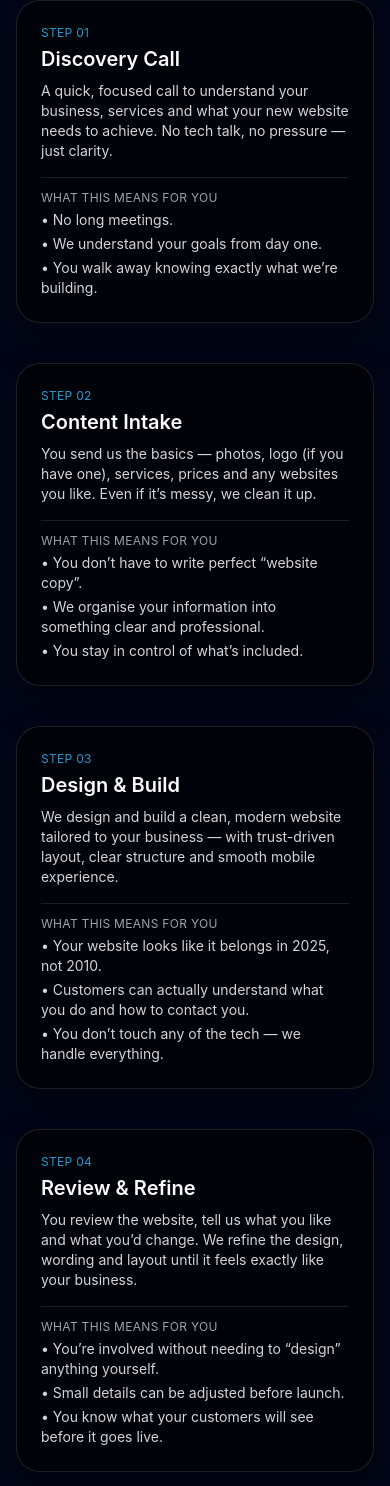
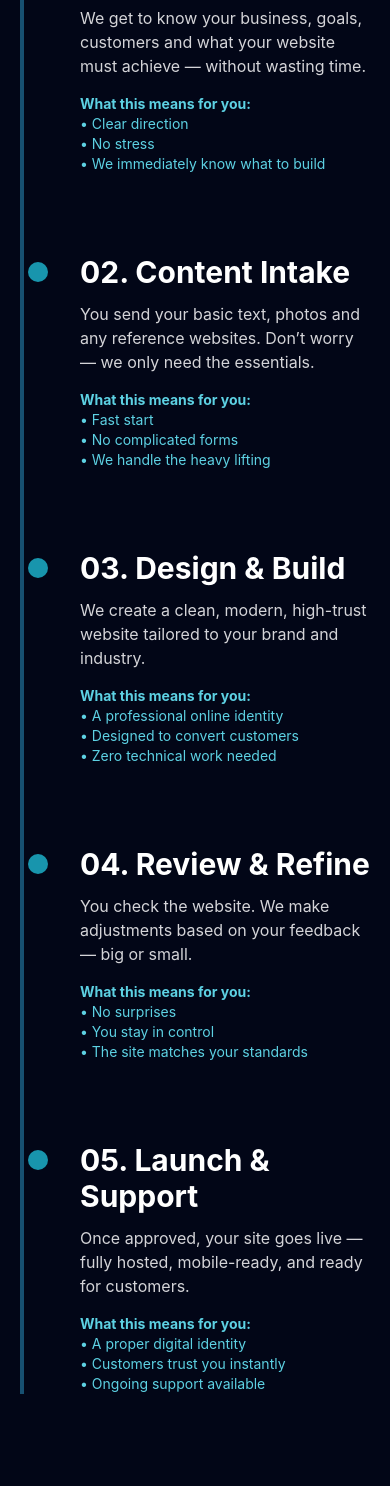
Before and after one commit to SABRDIGITAL/Sabr-Digital-Wilts, a plain HTML site: page process.html in a window 390 px wide. Shown: the part 514-2000 px from the top of the page. Drawn offline with nearby package versions, Linux system fonts and the light colour scheme.

Commit message:
Update process.html

```diff
--- a/process.html
+++ b/process.html
@@ -1,235 +1,170 @@
 <!DOCTYPE html>
 <html lang="en">
 <head>
-  <meta charset="UTF-8" />
+<meta charset="UTF-8">
 <title>SABR DIGITAL — The Process</title>
-  <meta name="viewport" content="width=device-width, initial-scale=1" />
+<meta name="viewport" content="width=device-width, initial-scale=1">
+
 <script src="https://cdn.tailwindcss.com"></script>
-  <script>
-    tailwind.config = {
-      theme: {
-        extend: {
-          fontFamily: { sans: ["Inter","system-ui","sans-serif"] },
-          colors: { sabrBlue:"#38bdf8" },
-          boxShadow: { soft:"0 18px 40px rgba(0,0,0,.32)" },
-        }
-      }
-    };
-  </script>
-  <script defer src="https://cdn.jsdelivr.net/npm/gsap@3.12.5/dist/gsap.min.js"></script>
-  <script defer src="https://cdn.jsdelivr.net/npm/gsap@3.12.5/dist/ScrollTrigger.min.js"></script>
+<script src="https://cdn.jsdelivr.net/npm/gsap@3.12.5/dist/gsap.min.js"></script>
+<script src="https://cdn.jsdelivr.net/npm/gsap@3.12.5/dist/ScrollTrigger.min.js"></script>
+
 <style>
-    body { background:#020617; }
-    .glass { backdrop-filter: blur(16px) saturate(160%); background: rgba(15,23,42,0.9); }
+  body { background:#020617; color:white; font-family:Inter, sans-serif; }
+  .glass { backdrop-filter: blur(16px) saturate(160%); background: rgba(15,23,42,0.85); }
+  .timeline-line { width: 4px; background: rgba(56,189,248,0.4); }
 </style>
 </head>
-<body class="font-sans text-zinc-50">
+
+<body>
+
+<!-- NAV -->
 <header class="fixed top-0 inset-x-0 z-40">
   <div class="max-w-7xl mx-auto px-4 pt-4">
-      <nav class="glass rounded-2xl shadow-soft border border-sabrBlue/30 flex items-center justify-between px-4 py-3">
+    <nav class="glass rounded-2xl shadow-xl border border-cyan-400/30 flex items-center justify-between px-4 py-3">
       <a href="index.html" class="flex items-center gap-3">
-          <div class="h-9 w-9 rounded-xl bg-sabrBlue/10 border border-sabrBlue/60 flex items-center justify-center overflow-hidden">
-            <img src="sabr-logo.png" alt="SABR DIGITAL logo" class="h-8 w-8 object-contain">
+        <div class="h-9 w-9 rounded-xl bg-cyan-400/10 border border-cyan-400/40 flex items-center justify-center overflow-hidden">
+          <img src="sabr-logo.png" class="h-8 w-8 object-contain">
         </div>
         <span class="font-semibold tracking-tight text-lg">SABR DIGITAL</span>
       </a>
-        <div class="hidden md:flex items-center gap-6 text-sm text-zinc-200">
-          <a href="work.html" class="hover:text-sabrBlue transition">Our Work</a>
-          <a href="process.html" class="text-sabrBlue">The Process</a>
-          <a href="talk-to-us.html" class="hover:text-sabrBlue transition">Talk To Us</a>
+
+      <div class="hidden md:flex items-center gap-6 text-sm">
+        <a href="work.html" class="hover:text-cyan-400">Our Work</a>
+        <a href="process.html" class="hover:text-cyan-400">The Process</a>
+        <a href="talk-to-us.html" class="hover:text-cyan-400">Talk To Us</a>
       </div>
     </nav>
   </div>
 </header>
 
-  <main class="pt-32 md:pt-40 pb-20">
-    <section class="max-w-7xl mx-auto px-4">
-      <p class="text-xs uppercase tracking-[0.25em] text-sabrBlue/70 mb-3">How we work</p>
-      <h1 class="text-3xl md:text-4xl font-extrabold mb-3">A simple, done-for-you process.</h1>
-      <p class="text-zinc-400 max-w-2xl text-sm md:text-base">
-        No long meetings, no complicated tools. We take you from “no website” or “outdated website” to a clean, modern, live site — with a clear process you always understand.
+<!-- HERO -->
+<section class="pt-40 pb-20 max-w-5xl mx-auto px-4">
+  <h1 class="text-5xl font-extrabold mb-4">The Process</h1>
+  <p class="text-zinc-400 max-w-xl">
+    A simple, guided journey — built to make things easy, clear and stress-free from start to finish.
+  </p>
+</section>
+
+<!-- BUBBLE NAV -->
+<div class="flex items-center gap-4 justify-center mb-20">
+  <div class="flex gap-4">
+    <div class="stepBubble w-4 h-4 rounded-full bg-zinc-700"></div>
+    <div class="stepBubble w-4 h-4 rounded-full bg-zinc-700"></div>
+    <div class="stepBubble w-4 h-4 rounded-full bg-zinc-700"></div>
+    <div class="stepBubble w-4 h-4 rounded-full bg-zinc-700"></div>
+    <div class="stepBubble w-4 h-4 rounded-full bg-zinc-700"></div>
+  </div>
+</div>
+
+<!-- TIMELINE -->
+<div class="max-w-5xl mx-auto px-4 relative mb-32">
+
+  <!-- vertical line -->
+  <div class="absolute left-5 top-0 bottom-0 timeline-line"></div>
+
+  <!-- STEP 1 -->
+  <div class="relative pl-16 mb-20">
+    <div class="absolute left-3 top-2 h-5 w-5 rounded-full bg-cyan-400/70"></div>
+    <h2 class="text-3xl font-bold">01. Discovery Call</h2>
+    <p class="text-zinc-300 mt-3 max-w-lg">
+      We get to know your business, goals, customers and what your website must achieve — without wasting time.
     </p>
 
-      <!-- Step navigation bubbles -->
-      <div class="mt-8 flex flex-wrap gap-3 text-xs">
-        <button class="step-bubble px-3 py-1.5 rounded-full border border-zinc-700/80 bg-black/60 text-zinc-300" data-step="1">01 • Discovery Call</button>
-        <button class="step-bubble px-3 py-1.5 rounded-full border border-zinc-700/80 bg-black/60 text-zinc-300" data-step="2">02 • Content Intake</button>
-        <button class="step-bubble px-3 py-1.5 rounded-full border border-zinc-700/80 bg-black/60 text-zinc-300" data-step="3">03 • Design &amp; Build</button>
-        <button class="step-bubble px-3 py-1.5 rounded-full border border-zinc-700/80 bg-black/60 text-zinc-300" data-step="4">04 • Review &amp; Refine</button>
-        <button class="step-bubble px-3 py-1.5 rounded-full border border-zinc-700/80 bg-black/60 text-zinc-300" data-step="5">05 • Launch &amp; Support</button>
+    <div class="mt-4 text-sm text-cyan-300/90">
+      <strong>What this means for you:</strong><br>
+      • Clear direction<br>
+      • No stress<br>
+      • We immediately know what to build
     </div>
-    </section>
-
-    <!-- Timeline -->
-    <section class="max-w-7xl mx-auto px-4 mt-12 grid md:grid-cols-[auto,1fr] gap-8">
-      <!-- Progress line -->
-      <div class="relative hidden md:block">
-        <div class="w-px bg-zinc-800/80 h-full mx-auto"></div>
-        <div id="progressLine" class="absolute left-1/2 -translate-x-1/2 top-0 w-[3px] bg-gradient-to-b from-sabrBlue via-sabrBlue/70 to-sabrBlue/20 rounded-full h-0"></div>
   </div>
 
-      <!-- Steps -->
-      <div class="space-y-10">
-        <!-- Step 1 -->
-        <article id="step-1" class="step-card rounded-3xl bg-black/60 border border-zinc-800/80 p-6 md:p-7 shadow-soft">
-          <p class="text-xs uppercase tracking-wide text-sabrBlue/80 mb-1">Step 01</p>
-          <h2 class="text-xl font-semibold mb-2">Discovery Call</h2>
-          <p class="text-sm text-zinc-300">
-            A quick, focused call to understand your business, services and what your new website needs to achieve. No tech talk, no pressure — just clarity.
+  <!-- STEP 2 -->
+  <div class="relative pl-16 mb-20">
+    <div class="absolute left-3 top-2 h-5 w-5 rounded-full bg-cyan-400/70"></div>
+    <h2 class="text-3xl font-bold">02. Content Intake</h2>
+    <p class="text-zinc-300 mt-3 max-w-lg">
+      You send your basic text, photos and any reference websites. Don’t worry — we only need the essentials.
     </p>
-          <div class="mt-4 border-t border-zinc-800/80 pt-3">
-            <p class="text-xs uppercase tracking-wide text-zinc-400 mb-1">What this means for you</p>
-            <ul class="text-sm text-zinc-300 space-y-1">
-              <li>• No long meetings.</li>
-              <li>• We understand your goals from day one.</li>
-              <li>• You walk away knowing exactly what we’re building.</li>
-            </ul>
-          </div>
-        </article>
 
-        <!-- Step 2 -->
-        <article id="step-2" class="step-card rounded-3xl bg-black/60 border border-zinc-800/80 p-6 md:p-7 shadow-soft">
-          <p class="text-xs uppercase tracking-wide text-sabrBlue/80 mb-1">Step 02</p>
-          <h2 class="text-xl font-semibold mb-2">Content Intake</h2>
-          <p class="text-sm text-zinc-300">
-            You send us the basics — photos, logo (if you have one), services, prices and any websites you like. Even if it’s messy, we clean it up.
-          </p>
-          <div class="mt-4 border-t border-zinc-800/80 pt-3">
-            <p class="text-xs uppercase tracking-wide text-zinc-400 mb-1">What this means for you</p>
-            <ul class="text-sm text-zinc-300 space-y-1">
-              <li>• You don’t have to write perfect “website copy”.</li>
-              <li>• We organise your information into something clear and professional.</li>
-              <li>• You stay in control of what’s included.</li>
-            </ul>
-          </div>
-        </article>
-
-        <!-- Step 3 -->
-        <article id="step-3" class="step-card rounded-3xl bg-black/60 border border-zinc-800/80 p-6 md:p-7 shadow-soft">
-          <p class="text-xs uppercase tracking-wide text-sabrBlue/80 mb-1">Step 03</p>
-          <h2 class="text-xl font-semibold mb-2">Design &amp; Build</h2>
-          <p class="text-sm text-zinc-300">
-            We design and build a clean, modern website tailored to your business — with trust-driven layout, clear structure and smooth mobile experience.
-          </p>
-          <div class="mt-4 border-t border-zinc-800/80 pt-3">
-            <p class="text-xs uppercase tracking-wide text-zinc-400 mb-1">What this means for you</p>
-            <ul class="text-sm text-zinc-300 space-y-1">
-              <li>• Your website looks like it belongs in 2025, not 2010.</li>
-              <li>• Customers can actually understand what you do and how to contact you.</li>
-              <li>• You don’t touch any of the tech — we handle everything.</li>
-            </ul>
-          </div>
-        </article>
-
-        <!-- Step 4 -->
-        <article id="step-4" class="step-card rounded-3xl bg-black/60 border border-zinc-800/80 p-6 md:p-7 shadow-soft">
-          <p class="text-xs uppercase tracking-wide text-sabrBlue/80 mb-1">Step 04</p>
-          <h2 class="text-xl font-semibold mb-2">Review &amp; Refine</h2>
-          <p class="text-sm text-zinc-300">
-            You review the website, tell us what you like and what you’d change. We refine the design, wording and layout until it feels exactly like your business.
-          </p>
-          <div class="mt-4 border-t border-zinc-800/80 pt-3">
-            <p class="text-xs uppercase tracking-wide text-zinc-400 mb-1">What this means for you</p>
-            <ul class="text-sm text-zinc-300 space-y-1">
-              <li>• You’re involved without needing to “design” anything yourself.</li>
-              <li>• Small details can be adjusted before launch.</li>
-              <li>• You know what your customers will see before it goes live.</li>
-            </ul>
-          </div>
-        </article>
-
-        <!-- Step 5 -->
-        <article id="step-5" class="step-card rounded-3xl bg-black/60 border border-zinc-800/80 p-6 md:p-7 shadow-soft">
-          <p class="text-xs uppercase tracking-wide text-sabrBlue/80 mb-1">Step 05</p>
-          <h2 class="text-xl font-semibold mb-2">Launch &amp; Support</h2>
-          <p class="text-sm text-zinc-300">
-            We launch your website, connect your domain and make sure everything works smoothly on mobile and desktop. We’re available for minor tweaks after launch.
-          </p>
-          <div class="mt-4 border-t border-zinc-800/80 pt-3">
-            <p class="text-xs uppercase tracking-wide text-zinc-400 mb-1">What this means for you</p>
-            <ul class="text-sm text-zinc-300 space-y-1">
-              <li>• Your site goes live with no hassle on your side.</li>
-              <li>• Customers can finally find you, trust you and contact you easily.</li>
-              <li>• You’re not left on your own the moment it launches.</li>
-            </ul>
-          </div>
-        </article>
-      </div>
-    </section>
-  </main>
-
-  <footer class="mt-16 border-t border-zinc-800/70">
-    <div class="max-w-7xl mx-auto px-4 py-6 text-sm text-zinc-400 flex items-center justify-between">
-      <p>© <span id="year"></span> SABR DIGITAL.</p>
-      <div class="flex gap-4 text-xs">
-        <a href="index.html" class="hover:text-sabrBlue">Home</a>
-        <a href="work.html" class="hover:text-sabrBlue">Examples</a>
-        <a href="talk-to-us.html" class="hover:text-sabrBlue">Talk To Us</a>
+    <div class="mt-4 text-sm text-cyan-300/90">
+      <strong>What this means for you:</strong><br>
+      • Fast start<br>
+      • No complicated forms<br>
+      • We handle the heavy lifting
     </div>
   </div>
-  </footer>
+
+  <!-- STEP 3 -->
+  <div class="relative pl-16 mb-20">
+    <div class="absolute left-3 top-2 h-5 w-5 rounded-full bg-cyan-400/70"></div>
+    <h2 class="text-3xl font-bold">03. Design & Build</h2>
+    <p class="text-zinc-300 mt-3 max-w-lg">
+      We create a clean, modern, high-trust website tailored to your brand and industry.
+    </p>
+
+    <div class="mt-4 text-sm text-cyan-300/90">
+      <strong>What this means for you:</strong><br>
+      • A professional online identity<br>
+      • Designed to convert customers<br>
+      • Zero technical work needed
+    </div>
+  </div>
+
+  <!-- STEP 4 -->
+  <div class="relative pl-16 mb-20">
+    <div class="absolute left-3 top-2 h-5 w-5 rounded-full bg-cyan-400/70"></div>
+    <h2 class="text-3xl font-bold">04. Review & Refine</h2>
+    <p class="text-zinc-300 mt-3 max-w-lg">
+      You check the website. We make adjustments based on your feedback — big or small.
+    </p>
+
+    <div class="mt-4 text-sm text-cyan-300/90">
+      <strong>What this means for you:</strong><br>
+      • No surprises<br>
+      • You stay in control<br>
+      • The site matches your standards
+    </div>
+  </div>
+
+  <!-- STEP 5 -->
+  <div class="relative pl-16 mb-20">
+    <div class="absolute left-3 top-2 h-5 w-5 rounded-full bg-cyan-400/70"></div>
+    <h2 class="text-3xl font-bold">05. Launch & Support</h2>
+    <p class="text-zinc-300 mt-3 max-w-lg">
+      Once approved, your site goes live — fully hosted, mobile-ready, and ready for customers.
+    </p>
+
+    <div class="mt-4 text-sm text-cyan-300/90">
+      <strong>What this means for you:</strong><br>
+      • A proper digital identity<br>
+      • Customers trust you instantly<br>
+      • Ongoing support available
+    </div>
+  </div>
+</div>
 
 <script>
-    document.getElementById('year').textContent = new Date().getFullYear();
-
-    window.addEventListener('load', () => {
-      if (!window.gsap) return;
 gsap.registerPlugin(ScrollTrigger);
 
-      const cards = gsap.utils.toArray('.step-card');
-      const progressLine = document.getElementById('progressLine');
-      const bubbles = document.querySelectorAll('.step-bubble');
-
-      cards.forEach((card, index) => {
-        gsap.from(card, {
+// Bubbles fill on scroll
+const bubbles = document.querySelectorAll(".stepBubble");
+gsap.utils.toArray(".timeline-line, h2, p").forEach((el, i) => {
+  gsap.from(el, {
+    opacity: 0,
     y: 30,
-          opacity: 0,
     duration: 0.6,
-          ease: 'power2.out',
+    ease: "power2.out",
     scrollTrigger: {
-            trigger: card,
-            start: 'top 80%',
-            onEnter: () => setActiveStep(index + 1)
+      trigger: el,
+      start: "top 80%",
+      onEnter: () => {
+        if (bubbles[i]) gsap.to(bubbles[i], { background: "#38bdf8", duration: 0.4 });
+      }
     }
   });
 });
+</script>
 
-      // progress line growth
-      ScrollTrigger.create({
-        trigger: '.step-card',
-        start: 'top center',
-        endTrigger: cards[cards.length - 1],
-        end: 'bottom center',
-        onUpdate: (self) => {
-          const maxHeight = document.querySelector('.step-card:last-of-type').getBoundingClientRect().bottom
-            - document.querySelector('.step-card:first-of-type').getBoundingClientRect().top;
-          const h = maxHeight * self.progress;
-          progressLine.style.height = h + 'px';
-        }
-      });
-
-      function setActiveStep(step) {
-        bubbles.forEach(b => {
-          const s = Number(b.dataset.step);
-          if (s === step) {
-            b.classList.add('bg-sabrBlue/20','border-sabrBlue','text-sabrBlue');
-          } else {
-            b.classList.remove('bg-sabrBlue/20','border-sabrBlue','text-sabrBlue');
-          }
-        });
-      }
-
-      // click -> scroll to card
-      bubbles.forEach(b => {
-        b.addEventListener('click', () => {
-          const step = b.dataset.step;
-          const card = document.getElementById(`step-${step}`);
-          if (card) {
-            card.scrollIntoView({ behavior:'smooth', block:'center' });
-          }
-        });
-      });
-    });
-  </script>
 </body>
 </html>
```
Lines whose indentation alone changed are shown as unchanged.
